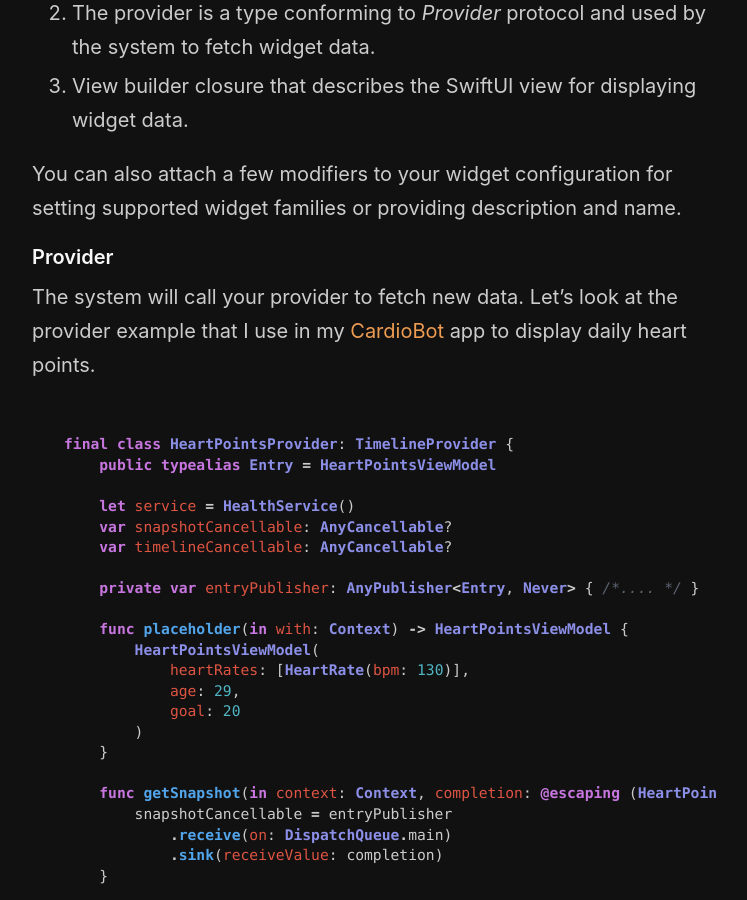
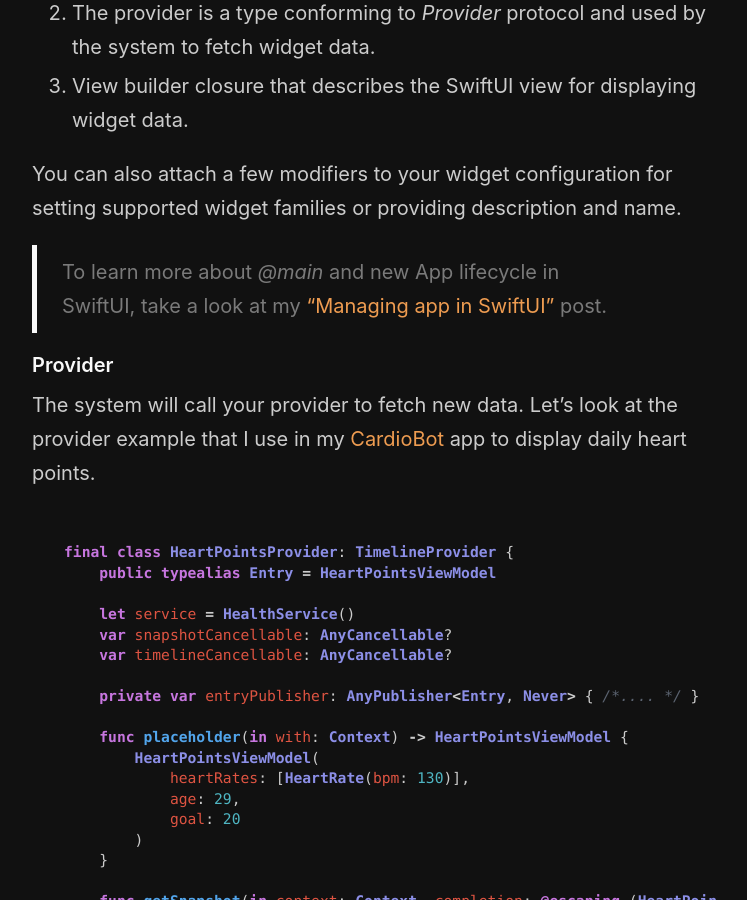
Before and after one commit to mecid/mecid.github.io, a Jekyll site: the page built from _posts/2020-09-09-building-widgets-in-swiftui.md, in a window 1280 px wide and 900 px high, scrolled down 1674 px. Shown: the whole window, without its empty margins (258-1005 px from the left). Built offline with Jekyll 4.4.1, drawn with Linux system fonts in a browser that asks for light colours.

Commit message:
Managing app in SwiftUI reference added to widgets post.

```diff
--- a/_posts/2020-09-09-building-widgets-in-swiftui.md
+++ b/_posts/2020-09-09-building-widgets-in-swiftui.md
@@ -39,6 +39,8 @@ We can use *IntentConfiguration* to provide user-configurable options for our wi
 3. View builder closure that describes the SwiftUI view for displaying widget data.
 
 You can also attach a few modifiers to your widget configuration for setting supported widget families or providing description and name.
+
+> To learn more about *@main* and new App lifecycle in SwiftUI, take a look at my ["Managing app in SwiftUI"](https://swiftwithmajid.com/2020/08/19/managing-app-in-swiftui/) post.
 
 #### Provider
 The system will call your provider to fetch new data. Let's look at the provider example that I use in my [CardioBot](https://cardiobot.swiftwithmajid.com) app to display daily heart points.
```
